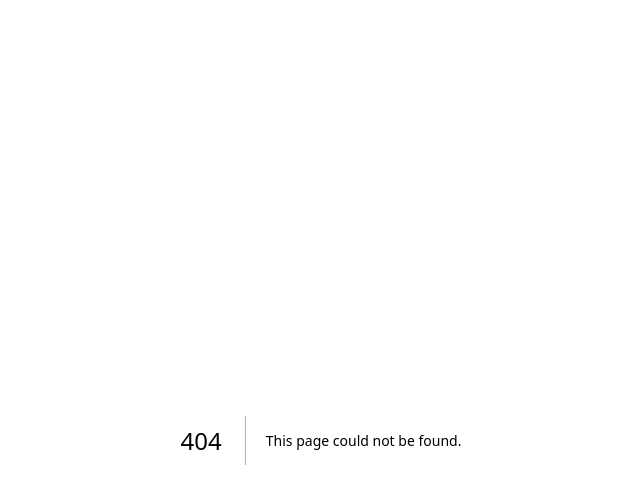
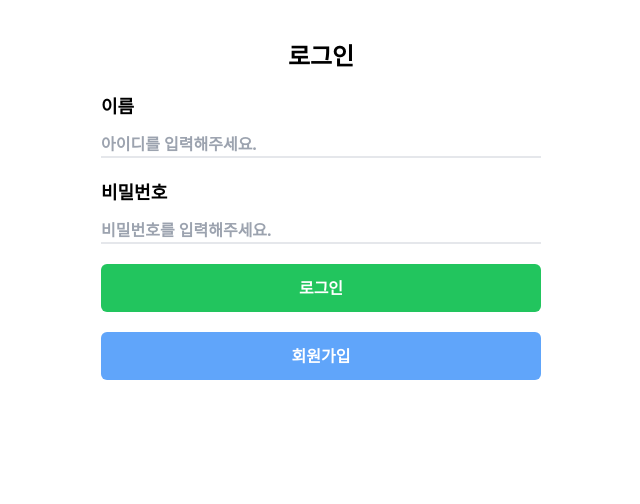
Before and after one commit to qusalsdn/account-book-front, a Next.js app: page /signIn in a window 1280 px wide. Before the commit this address had no page. Shown: the top 504 px of the page, without its empty margins (319-959 px from the left). Built offline with nearby package versions, Linux system fonts and the light colour scheme.

Commit message:
회원가입/로그인 페이지 생성 및 Nest.js 유저 생성 REST API 연동

```diff
--- /dev/null
+++ b/app/signIn/page.tsx
@@ -0,0 +1,62 @@
+"use client";
+
+import axios from "axios";
+import Link from "next/link";
+import { useRouter } from "next/navigation";
+import { useForm } from "react-hook-form";
+
+export default function SignUp() {
+  const router = useRouter();
+  const { register, handleSubmit } = useForm();
+
+  const onSubmit = (formData: any) => {
+    axios
+      .post("http://localhost:3000/signIn", formData)
+      .then((res) => {
+        if (res.data.ok) router.replace("/");
+        else console.error(res.data);
+      })
+      .catch((e) => console.error(e));
+  };
+
+  return (
+    <div>
+      <form className="flex flex-col space-y-5" onSubmit={handleSubmit(onSubmit)}>
+        <p className="text-center text-2xl">로그인</p>
+        <div className="space-y-3">
+          <span className="text-lg">이름</span>
+          <input
+            type="text"
+            className="outline-none border-b-2 focus:border-green-500 w-full duration-300"
+            required
+            placeholder="아이디를 입력해주세요."
+            {...register("username", { required: true })}
+          />
+        </div>
+        <div className="space-y-3">
+          <span className="text-lg">비밀번호</span>
+          <input
+            type="password"
+            className="outline-none border-b-2 focus:border-green-500 w-full duration-300"
+            required
+            placeholder="비밀번호를 입력해주세요."
+            {...register("password", { required: true })}
+          />
+        </div>
+        <button
+          type="submit"
+          className="bg-green-500 hover:bg-green-600 duration-300 text-white py-3 rounded-md"
+        >
+          로그인
+        </button>
+        <button
+          type="button"
+          className="bg-blue-400 hover:bg-blue-500 duration-300 text-white py-3 rounded-md"
+          onClick={() => router.push("/signUp")}
+        >
+          회원가입
+        </button>
+      </form>
+    </div>
+  );
+}
--- /dev/null
+++ b/app/signUp/page.tsx
@@ -0,0 +1,63 @@
+"use client";
+
+import axios from "axios";
+import { useRouter } from "next/navigation";
+import { useForm } from "react-hook-form";
+
+export default function SignUp() {
+  const router = useRouter();
+  const { register, handleSubmit } = useForm();
+
+  const onSubmit = (formData: any) => {
+    axios
+      .post("http://localhost:3000/auth/signUp", formData)
+      .then((res) => {
+        if (res.data.ok) router.replace("/signIn");
+        else console.error(res.data);
+      })
+      .catch((e) => console.error(e));
+  };
+
+  return (
+    <form className="flex flex-col space-y-5" onSubmit={handleSubmit(onSubmit)}>
+      <p className="text-center text-2xl">회원가입</p>
+      <div className="space-y-3">
+        <span className="text-lg">이름</span>
+        <input
+          type="text"
+          className="outline-none border-b-2 focus:border-green-500 w-full duration-300"
+          required
+          placeholder="5 ~ 20자리이어야 합니다."
+          minLength={5}
+          maxLength={20}
+          {...register("username", { required: true, minLength: 5, maxLength: 20 })}
+        />
+      </div>
+      <div className="space-y-3">
+        <span className="text-lg">비밀번호</span>
+        <input
+          type="password"
+          className="outline-none border-b-2 focus:border-green-500 w-full duration-300"
+          required
+          placeholder="5 ~ 20자리이어야 합니다."
+          minLength={5}
+          maxLength={20}
+          {...register("password", { required: true, minLength: 5, maxLength: 20 })}
+        />
+      </div>
+      <button
+        type="submit"
+        className="bg-green-500 hover:bg-green-600 duration-300 text-white py-3 rounded-md"
+      >
+        회원가입
+      </button>
+      <button
+        type="button"
+        className="bg-blue-400 hover:bg-blue-500 duration-300 text-white py-3 rounded-md"
+        onClick={() => router.push("/signIn")}
+      >
+        로그인
+      </button>
+    </form>
+  );
+}
```
